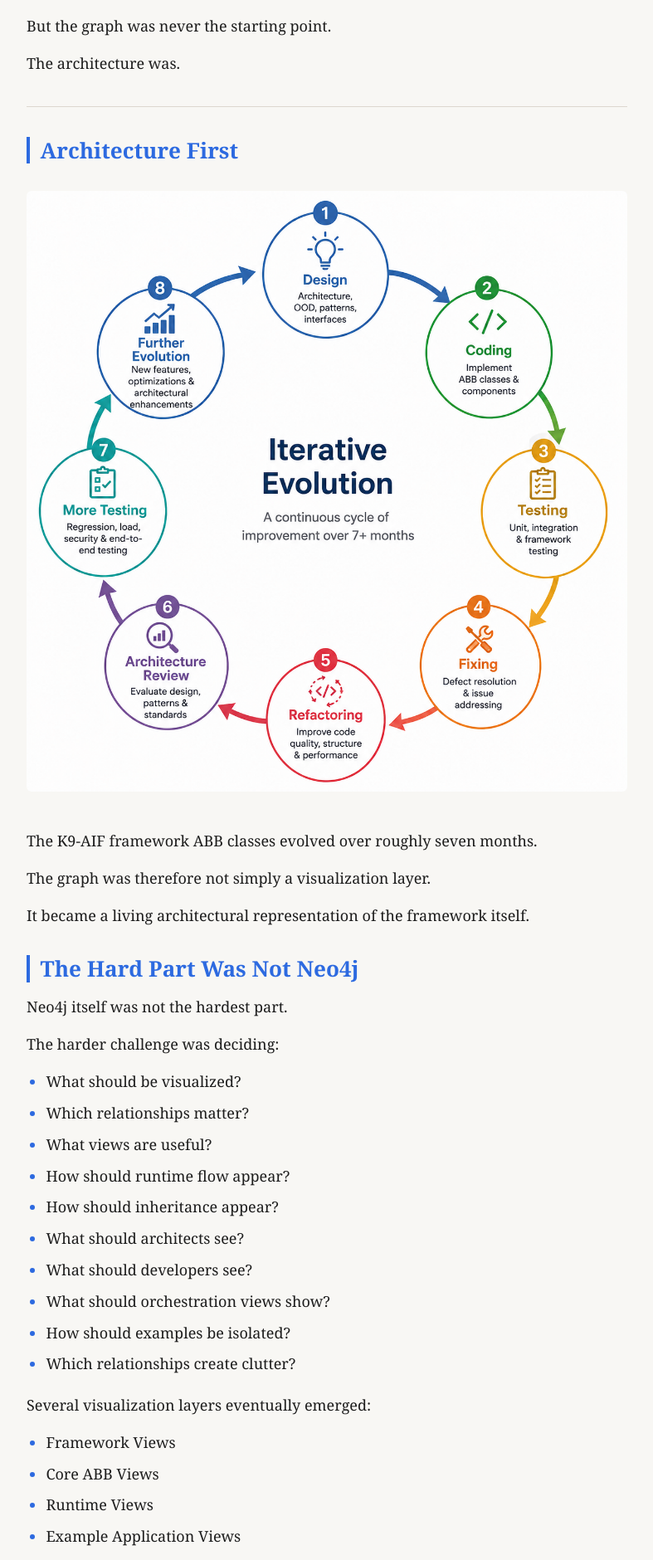
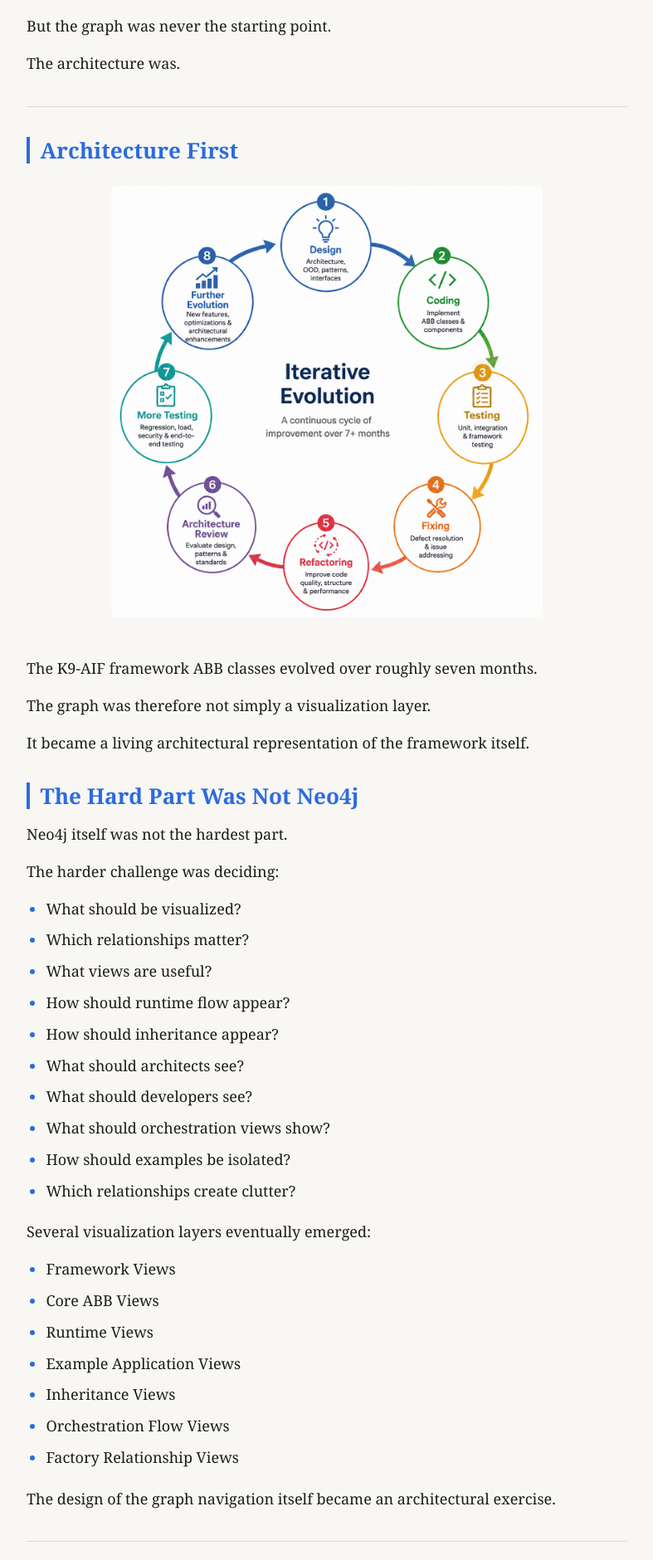
Before and after one commit to k9aif/k9-aif-blogs, a Jekyll site: the page built from _posts/2026-05-08-how-graph-was-created.md, in a window 1280 px wide. Shown: the part 478-2358 px from the top of the page at 83% size, without its empty margins (246-1033 px from the left). Built offline with Jekyll 4.4.1, drawn with Linux system fonts in a browser that asks for light colours; our own code applies the rules of GitHub Pages for plain Markdown files.

Commit message:
updated blog

```diff
--- a/_posts/2026-05-08-how-graph-was-created.md
+++ b/_posts/2026-05-08-how-graph-was-created.md
@@ -32,7 +32,13 @@ The architecture was.
 
 ## Architecture First
 
-![K9-AIF Iterative Evolution](../assets/images/blogs/graph-k9x-creation.png)
+<div style="text-align:center;">
+  <img
+    src="../assets/images/blogs/graph-k9x-creation.png"
+    alt="K9-AIF Iterative Evolution"
+    width="520"
+  />
+</div>
 
 The K9-AIF framework ABB classes evolved over roughly seven months.
 
```
